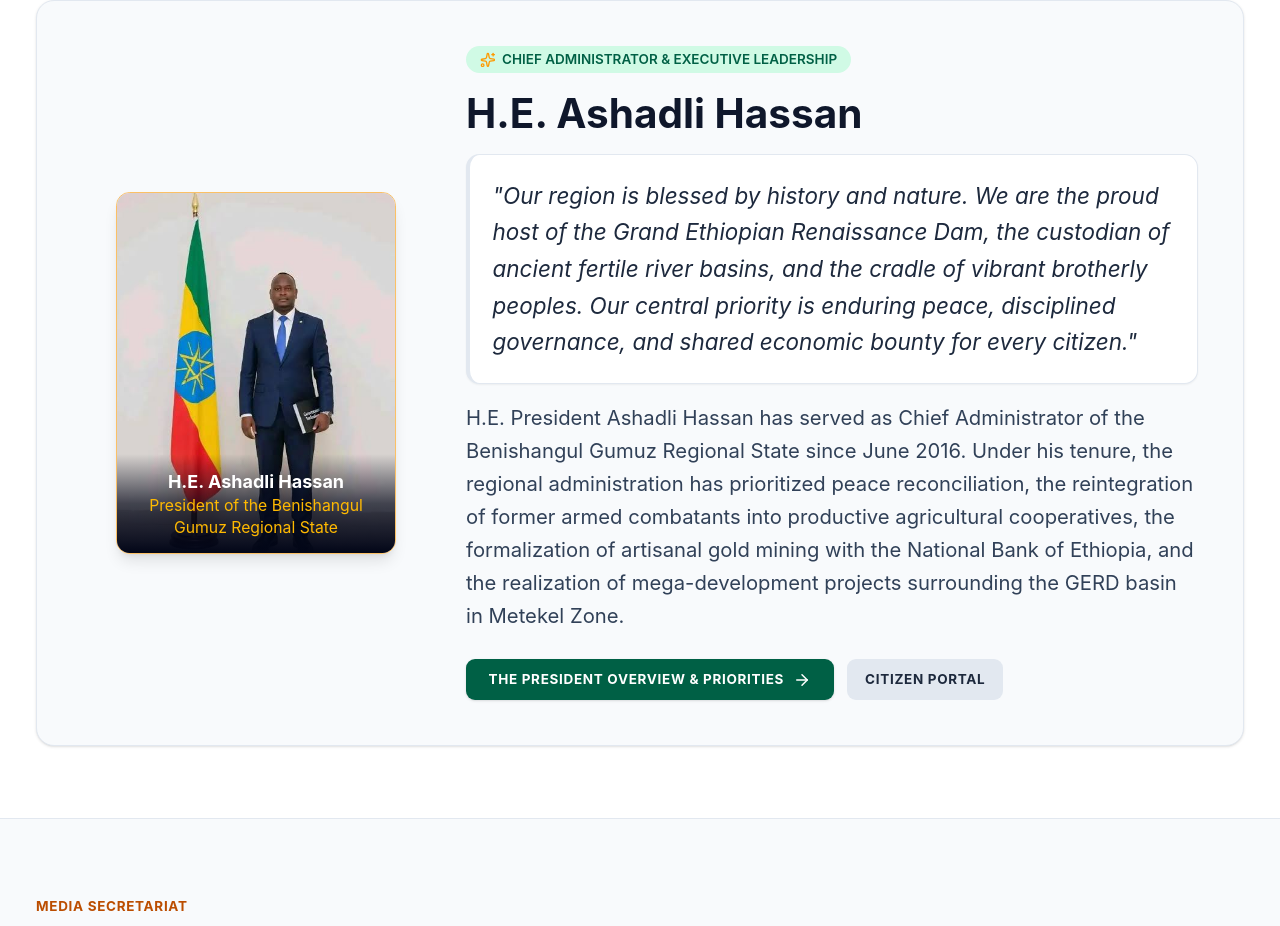
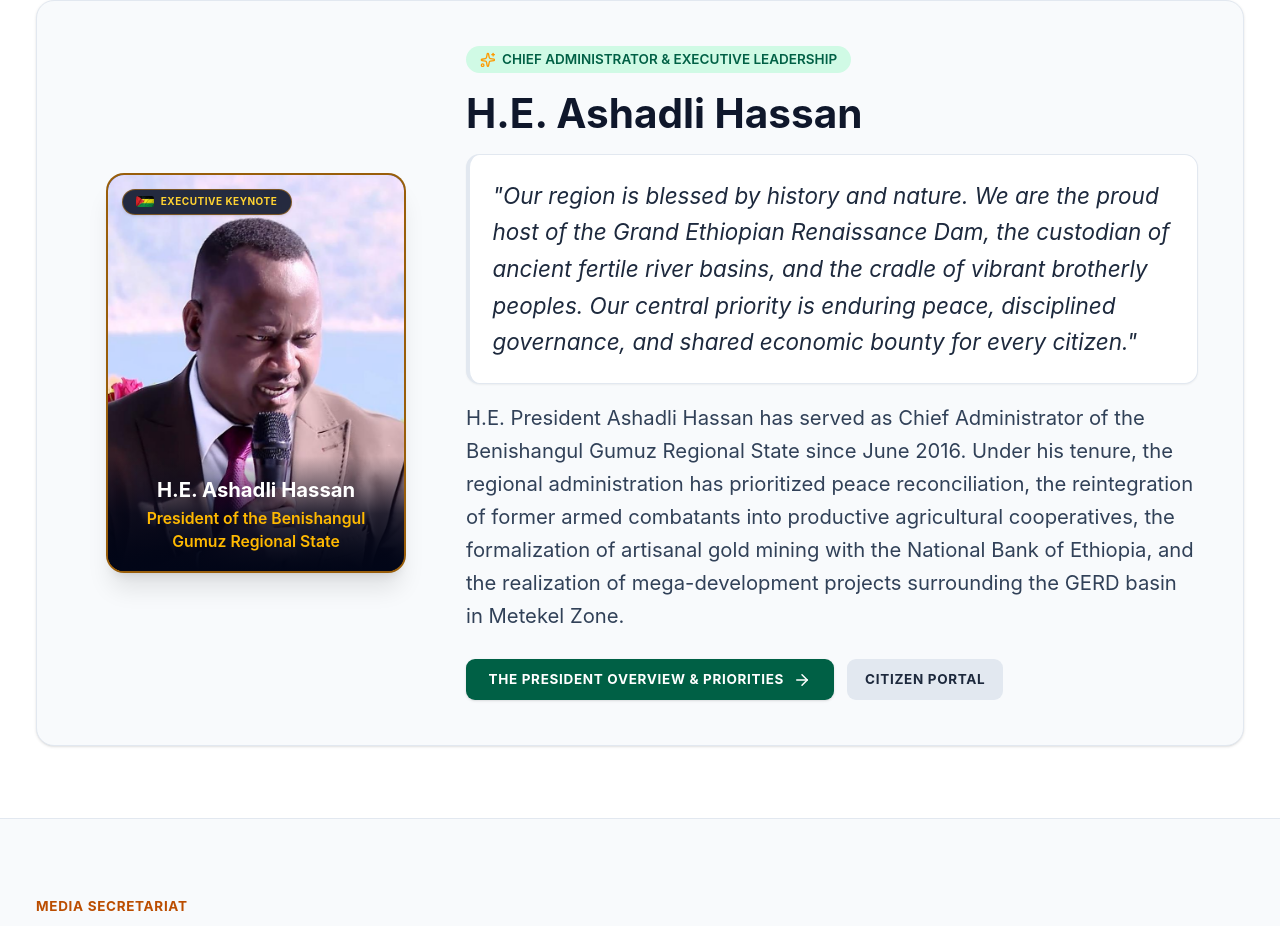
Before and after one commit to ShaneseEm/bgrs-po, a React (Vite) app: page / in a window 1280 px wide. Shown: the part 1267-2193 px from the top of the page. Built offline with nearby package versions, Linux system fonts and the light colour scheme.

Commit message:
fix(home): replace standing portrait in presidential spotlight with authentic GERD forum keynote photo

```diff
--- a/src/App.jsx
+++ b/src/App.jsx
@@ -83,15 +83,21 @@ export default function App() {
 
                   {/* Portrait Column */}
                   <div className="lg:col-span-4 flex justify-center">
-                    <div className="relative rounded-xl overflow-hidden border border-amber-500/60 shadow-lg max-w-[280px]">
+                    <div className="relative group rounded-2xl overflow-hidden border-2 border-amber-500/60 shadow-xl max-w-[300px] w-full bg-slate-950 transition-all duration-300 hover:shadow-amber-500/20 hover:scale-[1.02]">
                       <img
-                        src="/images/president-official.png"
+                        src="/images/president-home-portrait.jpg"
                         alt="H.E. Ashadli Hassan"
-                        className="w-full h-80 object-cover object-top"
+                        className="w-full h-88 object-cover object-top transition-transform duration-500 group-hover:scale-105"
                       />
-                      <div className="absolute bottom-0 inset-x-0 bg-gradient-to-t from-slate-950 via-slate-950/70 to-transparent p-3 text-center">
-                        <div className="text-white font-bold text-base">{content.presidentSection.name}</div>
-                        <div className="text-amber-400 text-sm">{content.presidentSection.role}</div>
+                      <div className="absolute top-3 left-3 bg-slate-900/90 backdrop-blur-xs px-3 py-1 rounded-full border border-amber-500/40 flex items-center gap-1.5 shadow-sm">
+                        <img src="/images/bgrs-flag-new.png" alt="BGRS Flag" className="w-4 h-2.5 object-cover rounded-xs" />
+                        <span className="text-[10px] font-bold text-amber-300 tracking-wider uppercase">
+                          Executive Keynote
+                        </span>
+                      </div>
+                      <div className="absolute bottom-0 inset-x-0 bg-gradient-to-t from-slate-950 via-slate-950/80 to-transparent p-4 text-center">
+                        <div className="text-white font-bold text-base sm:text-lg">{content.presidentSection.name}</div>
+                        <div className="text-amber-400 text-xs sm:text-sm font-semibold mt-0.5">{content.presidentSection.role}</div>
                       </div>
                     </div>
                   </div>
```
Also changed, not shown: public/images/president-home-portrait.jpg (added).
